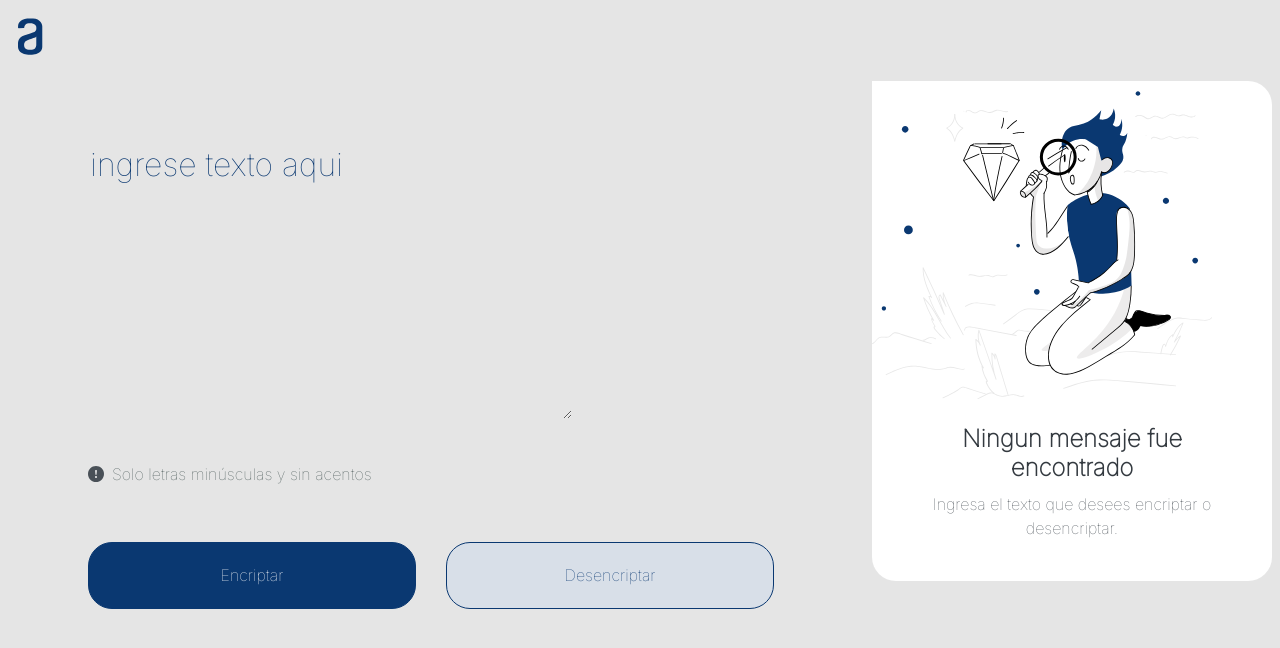
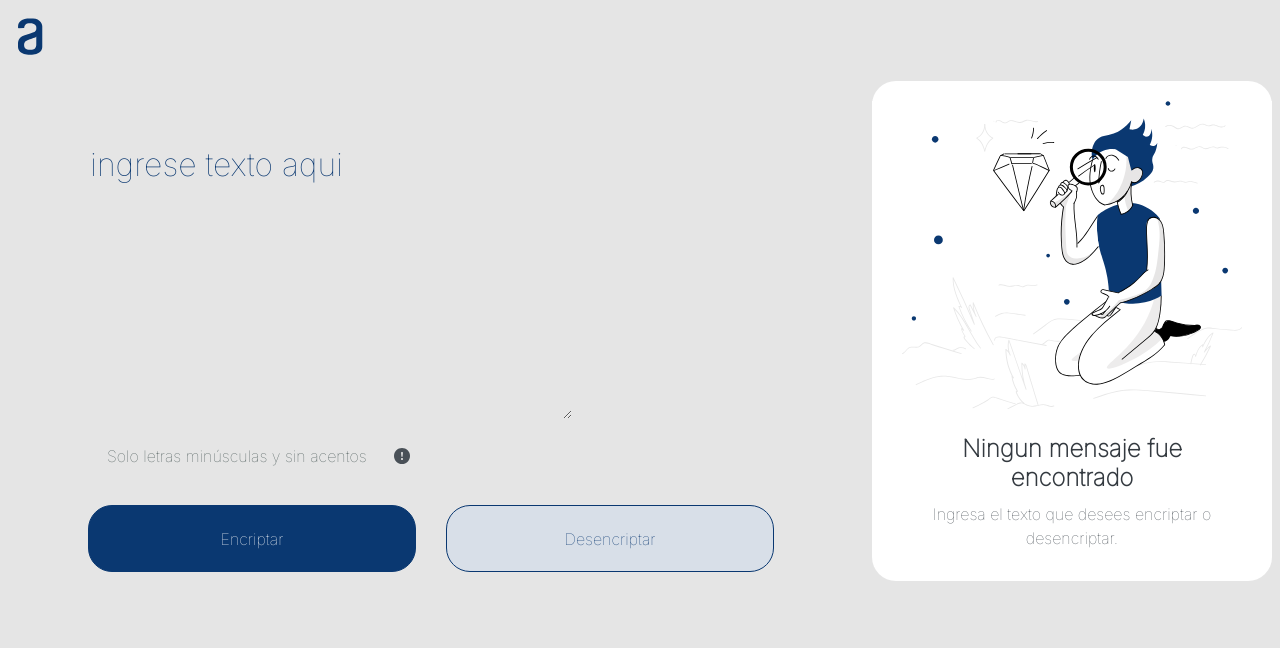
Before and after one commit to cecyavalos/EncriptadorCh, a plain HTML site: page index.html in a window 1280 px wide. Drawn offline with Linux system fonts and the light colour scheme.

Commit message:
modificacion de diseño base

```diff
--- a/index.html
+++ b/index.html
@@ -19,8 +19,8 @@
         <section>
             <textarea class="text-area"  placeholder="ingrese texto aqui"></textarea>
                 <div class="informacion">
+                     <h6>Solo letras minúsculas y sin acentos</h6>
                      <img src="img/Vector.svg" alt="logo pequeño alineado al lado del texto">
-                     <h6>Solo letras minúsculas y sin acentos</h6>
                 </div>
             <div class="botones">
                  <button class="btn-encriptar">Encriptar</button>
--- a/style.css
+++ b/style.css
@@ -53,9 +53,8 @@
   .mensaje img {
     background-color: white;
     width: 85%;
-    margin: auto;
-    padding-top: 10px;
-
+    padding: 0px 30px;
+    margin-top: 20px;
   }
 
   .mensaje h6 {
@@ -117,3 +116,6 @@
     color: #495857;
     font-size: 12px;
   }
+  .informacion h6 {
+    margin: 19px;
+  }
```
